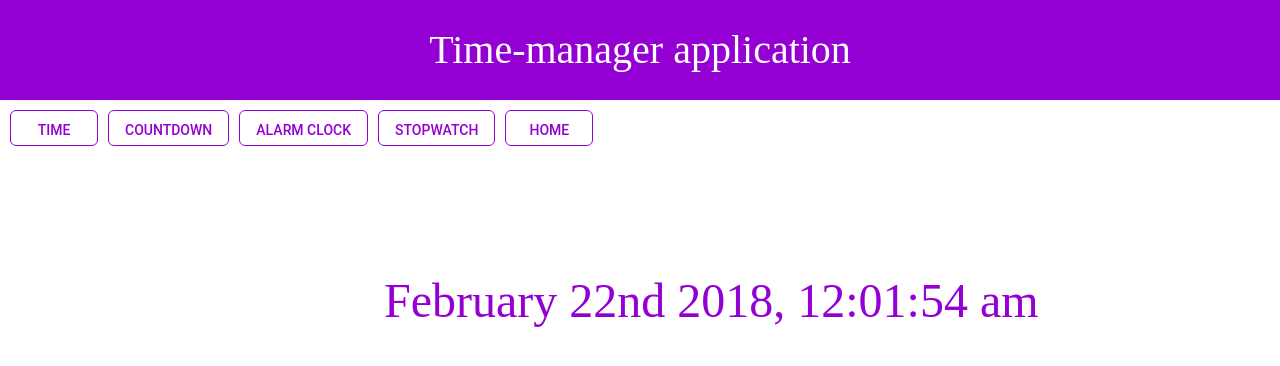
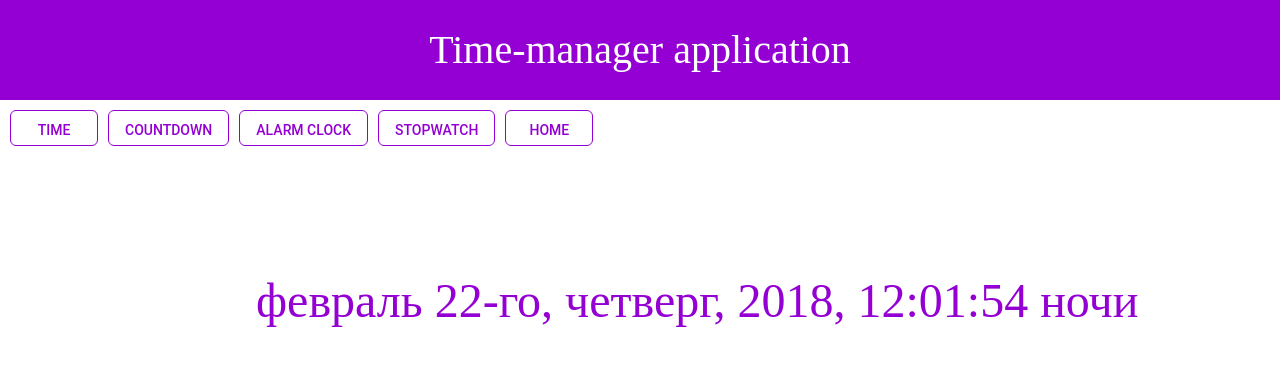
Before and after one commit to SergeyNauk/time-manager, a React (Create React App) app: page /Time in a window 1280 px wide. Shown: the top 366 px of the page. Built offline with nearby package versions, Linux system fonts and the light colour scheme.

Commit message:
save dev

```diff
--- a/src/Time.css
+++ b/src/Time.css
@@ -1,5 +1,5 @@
 .timeNow {
-  margin-left: 30%;
+  margin-left: 20%;
   margin-top: 10%;
   font-size: 3rem;
   color: #9400D3; }
--- a/src/Time.js
+++ b/src/Time.js
@@ -1,5 +1,6 @@
 import React, { Component } from 'react';
 import moment from 'moment';
+import 'moment/locale/ru';
 import './Time.css';
 
 class Time extends Component {
@@ -12,9 +13,9 @@ class Time extends Component {
 
     componentDidMount() {  // method after render component
         setInterval(()=>{
-            this.setState({timeNow: moment().format('MMMM Do YYYY, h:mm:ss a')
+            this.setState({timeNow: moment().locale("ru").format("MMMM Do, dddd, YYYY, h:mm:ss a")
             });
-        }, 100);
+        }, 1000);
     }
 
     render() {
--- a/src/Time.scss
+++ b/src/Time.scss
@@ -1,5 +1,5 @@
 .timeNow {
-  margin-left: 30%;
+  margin-left: 20%;
   margin-top: 10%;
   font-size: 3rem;
   color: #9400D3;
```
